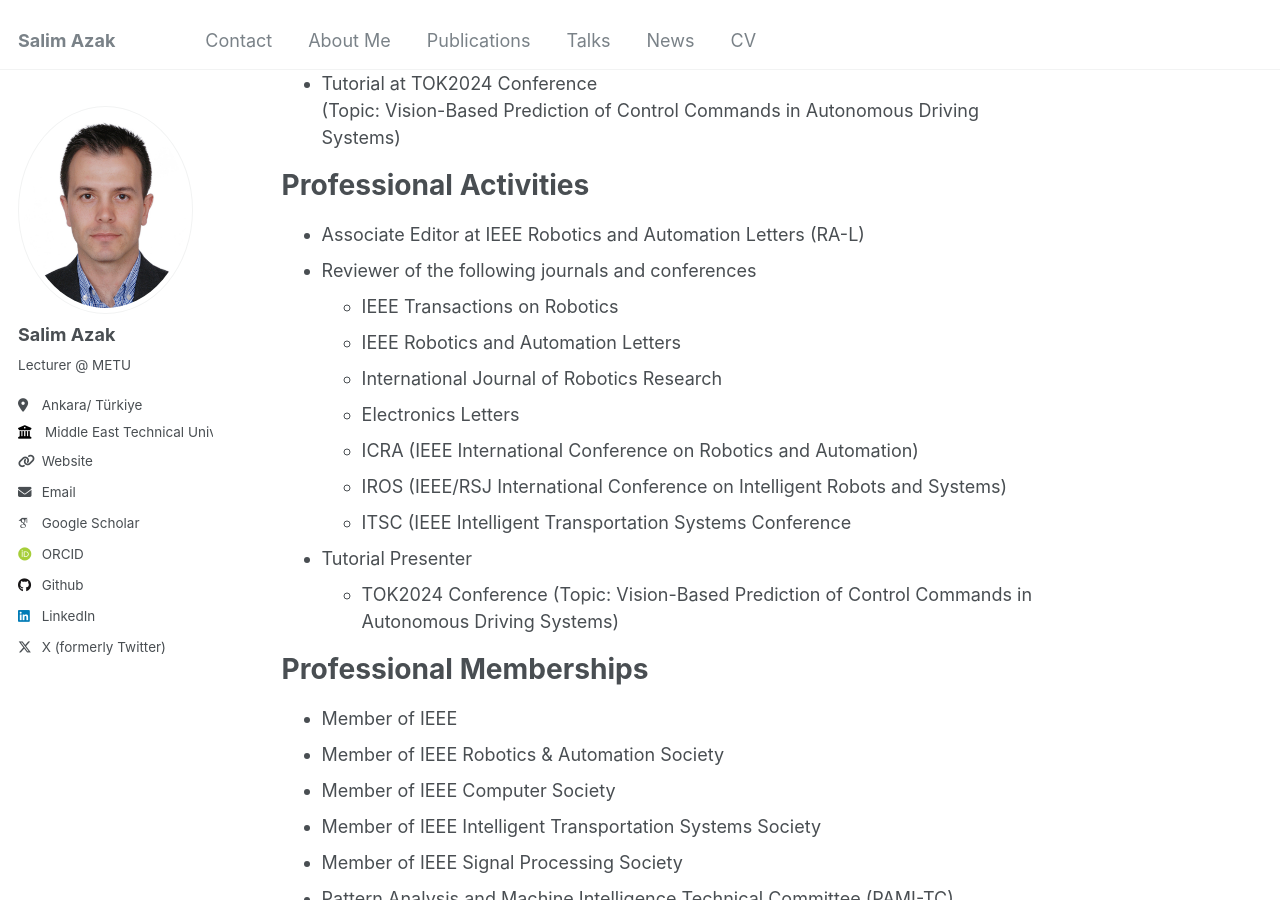
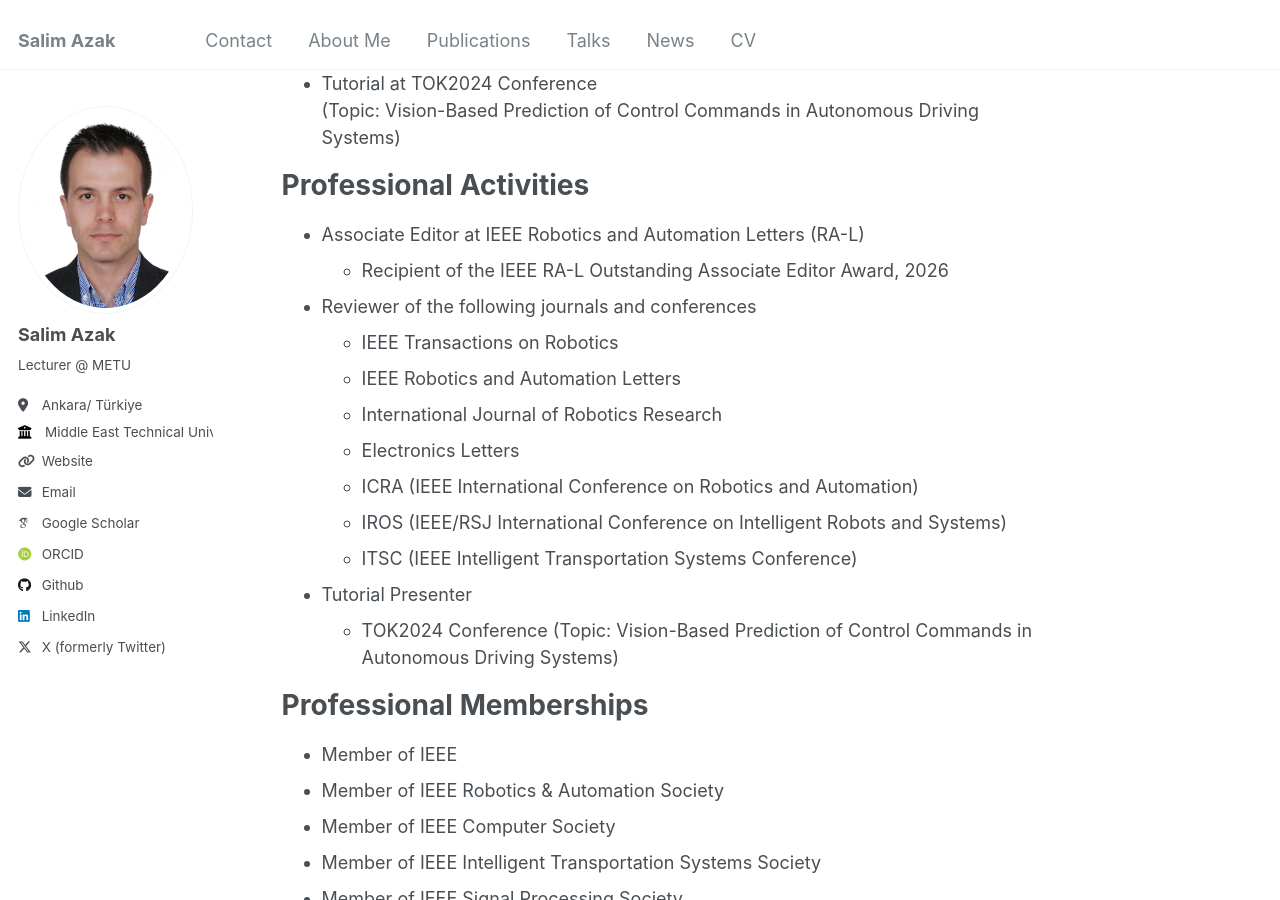
Before and after one commit to salimazak/salimazak.github.io, a Jekyll site: the page built from _pages/cv.md, in a window 1280 px wide and 900 px high, scrolled down 1312 px. Built offline with Jekyll 4.4.1, drawn with Linux system fonts in a browser that asks for light colours; some web fonts are replaced.

Commit message:
Update cv.md

```diff
--- a/_pages/cv.md
+++ b/_pages/cv.md
@@ -46,6 +46,7 @@ Talks
 Professional Activities
 ======
 * Associate Editor at IEEE Robotics and Automation Letters (RA-L)
+  * Recipient of the IEEE RA-L Outstanding Associate Editor Award, 2026
 * Reviewer of the following journals and conferences
   * IEEE Transactions on Robotics
   * IEEE Robotics and Automation Letters
@@ -53,7 +54,7 @@ Professional Activities
   * Electronics Letters
   * ICRA (IEEE International Conference on Robotics and Automation)
   * IROS (IEEE/RSJ International Conference on Intelligent Robots and Systems)
-  * ITSC (IEEE Intelligent Transportation Systems Conference
+  * ITSC (IEEE Intelligent Transportation Systems Conference)
 * Tutorial Presenter
   * TOK2024 Conference (Topic: Vision-Based Prediction of Control Commands in Autonomous Driving Systems)
 
```
